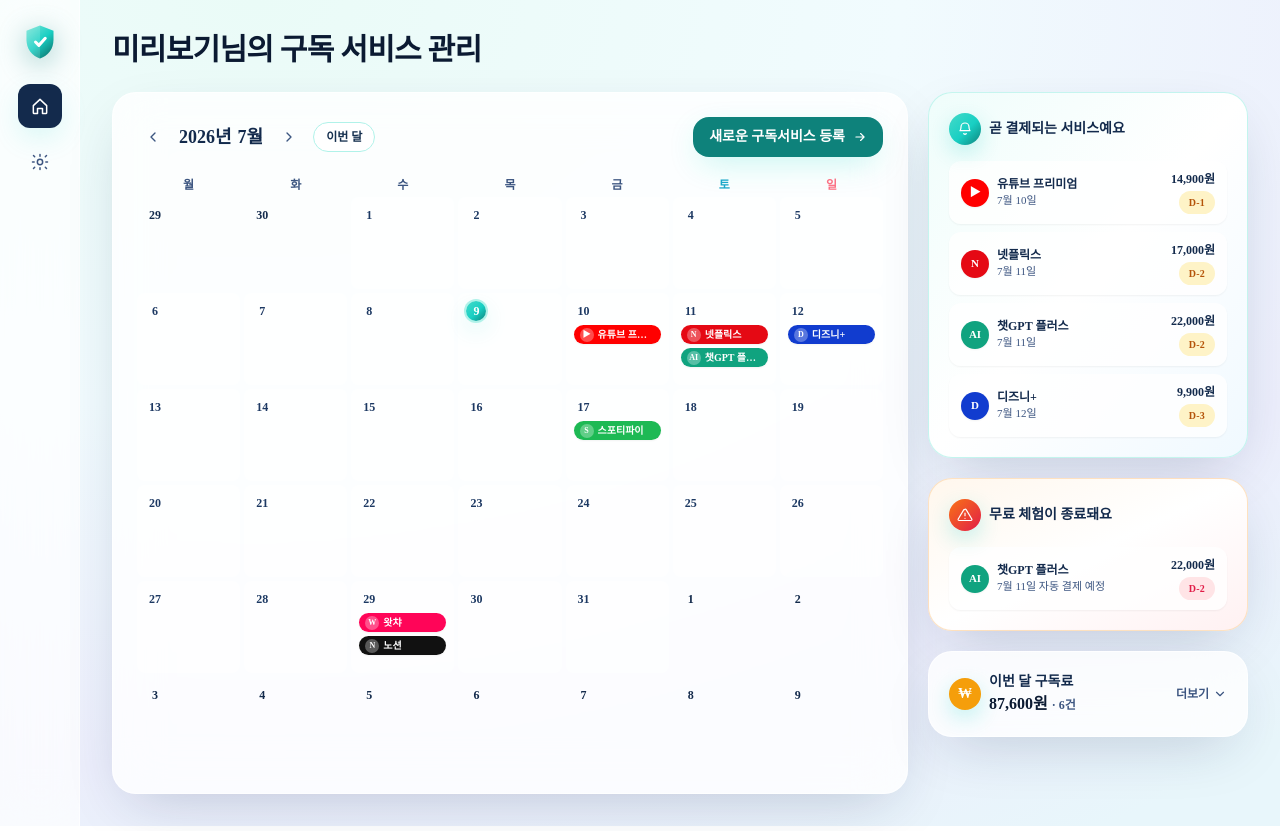
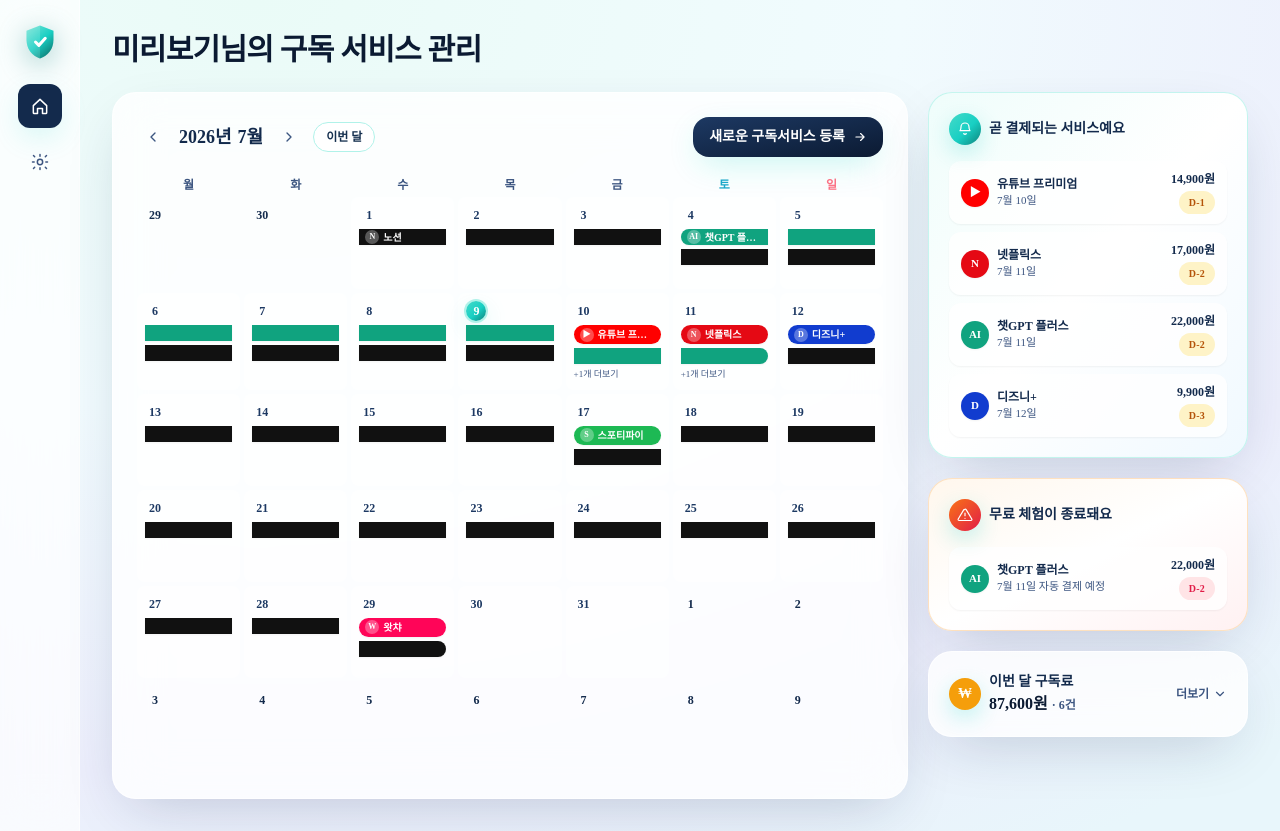
Before and after one commit to rydud314/SubGuard, a Next.js app: page / in a window 1280 px wide. Built offline with nearby package versions, Linux system fonts and the light colour scheme; a web font is replaced by a local one.

Commit message:
Add files via upload

```diff
--- a/src/app/page.tsx
+++ b/src/app/page.tsx
@@ -42,13 +42,13 @@
     return d.toISOString().slice(0, 10);
   };
   return [
-    { id: "preview-netflix", user_id: "preview", name: "넷플릭스", price: 17000, pay_date: iso(2), cycle_count: 1, cycle_unit: "월", icon_label: "N", color: "#E50914", created_at: "", kind: "regular", trial_auto_pay: null, canceled_from: null },
-    { id: "preview-youtube", user_id: "preview", name: "유튜브 프리미엄", price: 14900, pay_date: iso(1), cycle_count: 1, cycle_unit: "월", icon_label: "▶", color: "#FF0000", created_at: "", kind: "regular", trial_auto_pay: null, canceled_from: null },
-    { id: "preview-disney", user_id: "preview", name: "디즈니+", price: 9900, pay_date: iso(3), cycle_count: 1, cycle_unit: "월", icon_label: "D", color: "#113CCF", created_at: "", kind: "regular", trial_auto_pay: null, canceled_from: null },
-    { id: "preview-spotify", user_id: "preview", name: "스포티파이", price: 10900, pay_date: iso(8), cycle_count: 1, cycle_unit: "월", icon_label: "S", color: "#1DB954", created_at: "", kind: "regular", trial_auto_pay: null, canceled_from: null },
-    { id: "preview-watcha", user_id: "preview", name: "왓챠", price: 12900, pay_date: iso(-10), cycle_count: 1, cycle_unit: "월", icon_label: "W", color: "#FF0558", created_at: "", kind: "regular", trial_auto_pay: null, canceled_from: null },
-    { id: "preview-chatgpt-trial", user_id: "preview", name: "챗GPT 플러스", price: 22000, pay_date: iso(2), cycle_count: 1, cycle_unit: "월", icon_label: "AI", color: "#10A37F", created_at: today.toISOString(), kind: "trial", trial_auto_pay: true, canceled_from: null },
-    { id: "preview-notion-trial", user_id: "preview", name: "노션", price: 0, pay_date: iso(20), cycle_count: 1, cycle_unit: "월", icon_label: "N", color: "#111111", created_at: new Date(today.getTime() - 10 * 86400000).toISOString(), kind: "trial", trial_auto_pay: false, canceled_from: null },
+    { id: "preview-netflix", user_id: "preview", name: "넷플릭스", price: 17000, pay_date: iso(2), cycle_count: 1, cycle_unit: "월", icon_label: "N", color: "#E50914", created_at: "", kind: "regular", trial_auto_pay: null, trial_start_date: null, canceled_from: null },
+    { id: "preview-youtube", user_id: "preview", name: "유튜브 프리미엄", price: 14900, pay_date: iso(1), cycle_count: 1, cycle_unit: "월", icon_label: "▶", color: "#FF0000", created_at: "", kind: "regular", trial_auto_pay: null, trial_start_date: null, canceled_from: null },
+    { id: "preview-disney", user_id: "preview", name: "디즈니+", price: 9900, pay_date: iso(3), cycle_count: 1, cycle_unit: "월", icon_label: "D", color: "#113CCF", created_at: "", kind: "regular", trial_auto_pay: null, trial_start_date: null, canceled_from: null },
+    { id: "preview-spotify", user_id: "preview", name: "스포티파이", price: 10900, pay_date: iso(8), cycle_count: 1, cycle_unit: "월", icon_label: "S", color: "#1DB954", created_at: "", kind: "regular", trial_auto_pay: null, trial_start_date: null, canceled_from: null },
+    { id: "preview-watcha", user_id: "preview", name: "왓챠", price: 12900, pay_date: iso(-10), cycle_count: 1, cycle_unit: "월", icon_label: "W", color: "#FF0558", created_at: "", kind: "regular", trial_auto_pay: null, trial_start_date: null, canceled_from: null },
+    { id: "preview-chatgpt-trial", user_id: "preview", name: "챗GPT 플러스", price: 22000, pay_date: iso(2), cycle_count: 1, cycle_unit: "월", icon_label: "AI", color: "#10A37F", created_at: today.toISOString(), kind: "trial", trial_auto_pay: true, trial_start_date: iso(-5), canceled_from: null },
+    { id: "preview-notion-trial", user_id: "preview", name: "노션", price: 0, pay_date: iso(20), cycle_count: 1, cycle_unit: "월", icon_label: "N", color: "#111111", created_at: new Date(today.getTime() - 10 * 86400000).toISOString(), kind: "trial", trial_auto_pay: false, trial_start_date: iso(-10), canceled_from: null },
   ];
 }
 
--- a/src/app/register/regular/page.tsx
+++ b/src/app/register/regular/page.tsx
@@ -93,6 +93,7 @@
       color: preset.color,
       kind: "regular",
       trial_auto_pay: null,
+      trial_start_date: null,
     });
 
     setSubmitting(false);
--- a/src/components/MonthCalendar.tsx
+++ b/src/components/MonthCalendar.tsx
@@ -2,9 +2,17 @@
 
 import { useMemo, useState } from "react";
 import type { Subscription } from "@/types/subscription";
-import { getOccurrenceDaysInMonth } from "@/lib/recurrence";
+import { getOccurrenceDaysInMonth, getTrialRangeDaysInMonth } from "@/lib/recurrence";
 import { formatWon, isSameDay } from "@/lib/format";
 import { buildMonthGrid } from "@/lib/calendarGrid";
+
+interface DayOccurrence {
+  sub: Subscription;
+  isStart: boolean;
+  isEnd: boolean;
+  isRange: boolean;
+  showLabel: boolean;
+}
 
 const WEEKDAYS = ["월", "화", "수", "목", "금", "토", "일"];
 
@@ -41,12 +49,36 @@
   const grid = useMemo(() => buildMonthGrid(year, month), [year, month]);
 
   const occurrencesByDay = useMemo(() => {
-    const map = new Map<number, { sub: Subscription }[]>();
+    const map = new Map<number, DayOccurrence[]>();
+    const add = (day: number, entry: DayOccurrence) => {
+      if (!map.has(day)) map.set(day, []);
+      map.get(day)!.push(entry);
+    };
+
     for (const sub of subscriptions) {
-      const days = getOccurrenceDaysInMonth(sub, year, month);
-      for (const day of days) {
-        if (!map.has(day)) map.set(day, []);
-        map.get(day)!.push({ sub });
+      if (sub.kind === "trial" && sub.trial_start_date) {
+        // 무료 체험: 시작일~종료일(또는 첫 결제일)까지 하나의 연속된 일정(바)으로 표시.
+        // 실제 시작일이 이전 달이라 이번 달에는 안 보이는 경우에도, 이번 달에 보이는 첫 날에는
+        // 라벨(아이콘+이름)을 표시해 어떤 구독인지 알아볼 수 있게 한다.
+        getTrialRangeDaysInMonth(sub, year, month).forEach(({ day, isStart, isEnd }, idx) => {
+          add(day, { sub, isStart, isEnd, isRange: true, showLabel: idx === 0 });
+        });
+
+        // 자동결제 체험은 첫 결제일이 지난 이후부터 일반 정기결제처럼 매달 반복된다.
+        // (첫 결제일이 속한 달은 위 구간 표시로 이미 커버되므로 중복 표시하지 않는다.)
+        if (sub.trial_auto_pay) {
+          const anchor = new Date(sub.pay_date);
+          const isAnchorMonth = anchor.getFullYear() === year && anchor.getMonth() === month;
+          if (!isAnchorMonth) {
+            for (const day of getOccurrenceDaysInMonth(sub, year, month)) {
+              add(day, { sub, isStart: true, isEnd: true, isRange: false, showLabel: true });
+            }
+          }
+        }
+      } else {
+        for (const day of getOccurrenceDaysInMonth(sub, year, month)) {
+          add(day, { sub, isStart: true, isEnd: true, isRange: false, showLabel: true });
+        }
       }
     }
     return map;
@@ -128,7 +160,7 @@
         <button
           type="button"
           onClick={onRegisterClick}
-          className="inline-flex items-center justify-center gap-2 rounded-2xl bg-mint-700 px-4 py-2.5 text-xs font-bold text-white shadow-card transition-all duration-200 hover:scale-105 hover:bg-mint-800 hover:shadow-glow active:scale-95 sm:text-sm"
+          className="inline-flex items-center justify-center gap-2 rounded-2xl bg-gradient-to-br from-navy-600 to-navy-900 px-4 py-2.5 text-xs font-bold text-white shadow-card transition-all duration-200 hover:scale-105 hover:shadow-glow active:scale-95 sm:text-sm"
         >
           새로운 구독서비스 등록
           <svg viewBox="0 0 24 24" fill="none" className="h-3.5 w-3.5">
@@ -169,18 +201,26 @@
                 {date.getDate()}
               </span>
               <div className="mt-1 flex flex-col gap-1">
-                {dayOccurrences.slice(0, 2).map(({ sub }, idx) => (
+                {dayOccurrences.slice(0, 2).map(({ sub, isStart, isEnd, isRange, showLabel }, idx) => (
                   <button
                     key={`${sub.id}-${idx}`}
                     type="button"
                     onClick={() => onSelectSubscription(sub)}
-                    className="group/chip relative flex items-center gap-1 truncate rounded-full px-1.5 py-0.5 text-left text-[9px] font-bold text-white shadow-sm transition-transform hover:scale-105 sm:text-[10px]"
+                    className={`group/chip relative flex items-center gap-1 py-0.5 text-left text-[9px] font-bold text-white shadow-sm transition-transform hover:scale-105 sm:text-[10px] ${
+                      isRange
+                        ? `h-3.5 w-full px-1.5 sm:h-4 ${isStart ? "rounded-l-full" : ""} ${isEnd ? "rounded-r-full" : ""}`
+                        : "truncate rounded-full px-1.5"
+                    }`}
                     style={{ backgroundColor: sub.color }}
                   >
-                    <span className="flex h-3 w-3 shrink-0 items-center justify-center rounded-full bg-white/30 text-[8px] leading-none sm:h-3.5 sm:w-3.5">
-                      {sub.icon_label}
-                    </span>
-                    <span className="truncate">{sub.name}</span>
+                    {showLabel && (
+                      <>
+                        <span className="flex h-3 w-3 shrink-0 items-center justify-center rounded-full bg-white/30 text-[8px] leading-none sm:h-3.5 sm:w-3.5">
+                          {sub.icon_label}
+                        </span>
+                        <span className="truncate">{sub.name}</span>
+                      </>
+                    )}
 
                     <span className="pointer-events-none absolute left-1/2 top-full z-30 mt-1.5 w-40 -translate-x-1/2 scale-95 rounded-xl bg-navy-900 p-2.5 text-left opacity-0 shadow-xl transition-all duration-150 group-hover/chip:scale-100 group-hover/chip:opacity-100">
                       <span className="block text-[11px] font-bold text-white">{sub.name}</span>
--- a/src/components/SubscriptionDetailModal.tsx
+++ b/src/components/SubscriptionDetailModal.tsx
@@ -36,10 +36,10 @@
   const isTrialInProgress = subscription.kind === "trial" && new Date() < new Date(subscription.pay_date);
 
   const trialPeriodDays = (() => {
-    if (!isTrialWithoutPay) return null;
-    const created = new Date(subscription.created_at);
+    if (!isTrialWithoutPay || !subscription.trial_start_date) return null;
+    const start = new Date(subscription.trial_start_date);
     const end = new Date(subscription.pay_date);
-    const days = Math.round((end.getTime() - created.getTime()) / 86400000);
+    const days = Math.round((end.getTime() - start.getTime()) / 86400000);
     return Number.isFinite(days) && days > 0 ? days : null;
   })();
 
@@ -157,6 +157,15 @@
             )}
           </div>
 
+          {isTrialWithoutPay && subscription.trial_start_date && (
+            <div className="flex items-center justify-between">
+              <span className="text-xs font-semibold text-navy-400">무료 체험 시작일</span>
+              <span className="text-sm font-bold text-navy-800">
+                {subscription.trial_start_date.replace(/-/g, ".")}
+              </span>
+            </div>
+          )}
+
           <div className="flex items-center justify-between">
             <span className="text-xs font-semibold text-navy-400">
               {isTrialWithoutPay ? "무료 체험 종료일" : "첫 결제 날짜"}
--- a/src/lib/recurrence.ts
+++ b/src/lib/recurrence.ts
@@ -70,6 +70,46 @@
   return results;
 }
 
+export interface TrialRangeDay {
+  day: number;
+  isStart: boolean;
+  isEnd: boolean;
+}
+
+/**
+ * 무료 체험 구간(시작일~종료일/첫 결제일)이 해당 연/월과 겹치는 날짜들을 반환한다.
+ * 캘린더에 하나의 연속된 일정(바)으로 표시하기 위해 각 날짜가 구간의 시작/끝인지 여부도 함께 반환한다.
+ */
+export function getTrialRangeDaysInMonth(
+  sub: Pick<Subscription, "kind" | "trial_start_date" | "pay_date" | "canceled_from">,
+  year: number,
+  month: number
+): TrialRangeDay[] {
+  if (sub.kind !== "trial" || !sub.trial_start_date) return [];
+
+  const start = parseAnchor(sub.trial_start_date);
+  const end = sub.canceled_from
+    ? new Date(Math.min(parseAnchor(sub.pay_date).getTime(), parseAnchor(sub.canceled_from).getTime() - 86400000))
+    : parseAnchor(sub.pay_date);
+  if (end.getTime() < start.getTime()) return [];
+
+  const daysInMonth = new Date(year, month + 1, 0).getDate();
+  const results: TrialRangeDay[] = [];
+
+  for (let day = 1; day <= daysInMonth; day++) {
+    const current = new Date(year, month, day);
+    if (current.getTime() >= start.getTime() && current.getTime() <= end.getTime()) {
+      results.push({
+        day,
+        isStart: current.getTime() === start.getTime(),
+        isEnd: current.getTime() === end.getTime(),
+      });
+    }
+  }
+
+  return results;
+}
+
 /** 오늘(from) 이후 가장 가까운 결제일을 계산한다. 최대 24개월 앞까지 탐색. */
 export function getNextOccurrence(sub: RecurrenceInput, from: Date = new Date()): Date | null {
   const start = new Date(from.getFullYear(), from.getMonth(), 1);
--- a/src/types/subscription.ts
+++ b/src/types/subscription.ts
@@ -14,6 +14,7 @@
   created_at: string;
   kind: SubscriptionKind; // "regular": 정기 구독 / "trial": 무료 체험
   trial_auto_pay: boolean | null; // trial일 때만 의미 있음: 체험 종료 후 자동 결제 여부
+  trial_start_date: string | null; // trial일 때만 의미 있음: 무료 체험 시작일(ISO date). 캘린더에 시작일~pay_date 구간으로 표시하는 데 사용
   canceled_from: string | null; // ISO date. 설정되면 이 날짜 이후 결제일은 캘린더에 표시하지 않음(과거 데이터는 유지)
 }
 
@@ -28,4 +29,5 @@
   | "color"
   | "kind"
   | "trial_auto_pay"
+  | "trial_start_date"
 >;
```
Also changed, not shown: src/app/register/trial/page.tsx (+44 -52 lines), 2 other files (tests, documents, lock files or other folders).
